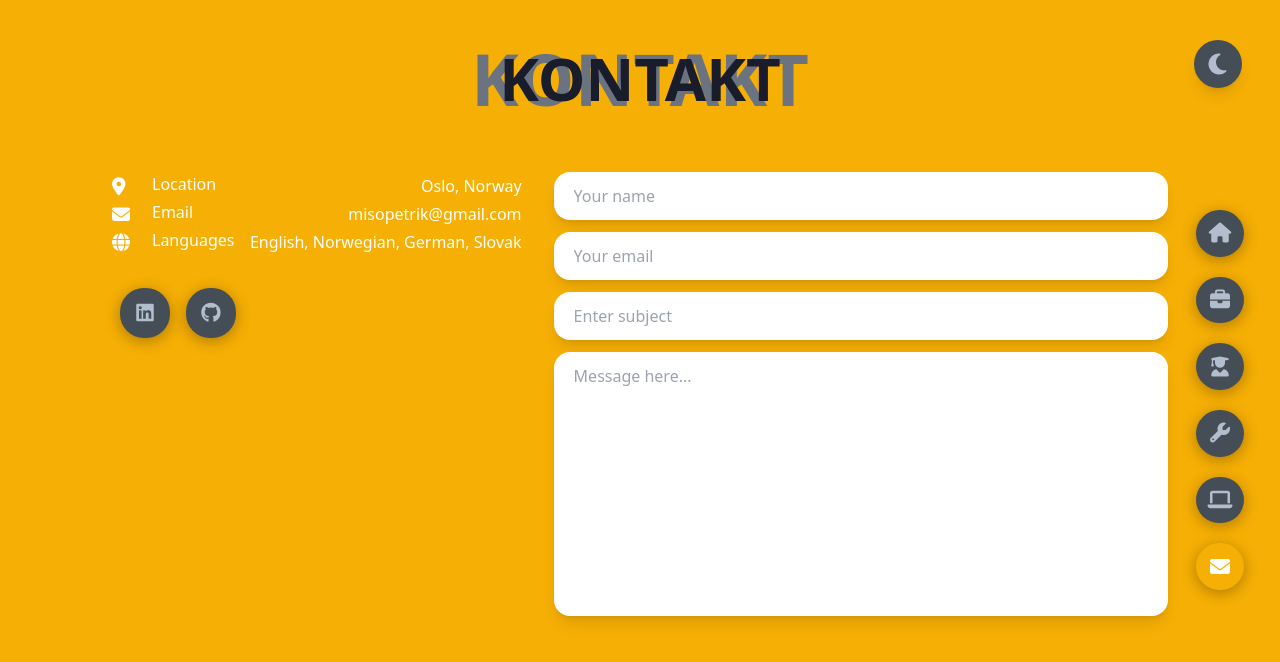
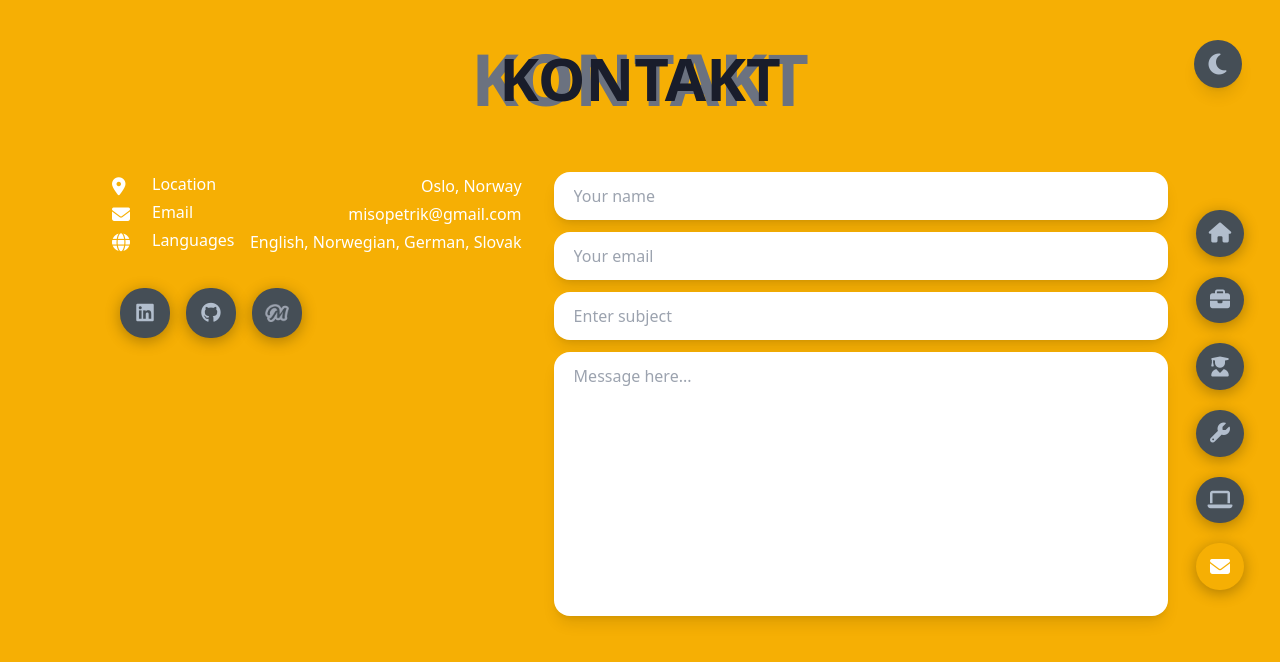
Before and after one commit to vikingviolinist/portfolio, a SvelteKit app: page /contact in a window 1280 px wide. Shown: the top 662 px of the page. Built offline with nearby package versions, Linux system fonts and the light colour scheme.

Commit message:
✨ Add frontendmasters icons and use within button

```diff
--- a/src/lib/Button.svelte
+++ b/src/lib/Button.svelte
@@ -10,7 +10,10 @@
 	href={link}
 	target="_blank"
 >
-	<i
-		class="{icon} text-gray-2 dark:text-gray-400 group-hover:text-white flex items-center justify-center text-xl"
-	/>
+	<slot />
+	{#if icon}
+		<i
+			class="{icon} text-gray-2 dark:text-gray-400 group-hover:text-white flex items-center justify-center text-xl"
+		/>
+	{/if}
 </a>
--- a/src/routes/(routes)/contact/+page.svelte
+++ b/src/routes/(routes)/contact/+page.svelte
@@ -38,6 +38,9 @@
 					link="https://www.linkedin.com/in/michal-petrik-503b14129/"
 				/>
 				<Button icon="fab fa-github" link="https://github.com/vikingviolinist" />
+				<Button icon="" link="https://frontendmasters.com/u/vikingviolinist/">
+					<img class="w-6" src={'./frontendmasters_gray.png'} alt="Frontend Masters" />
+				</Button>
 			</div>
 		</div>
 		<div class="flex-[3]">
```
Also changed, not shown: static/frontendmasters_gray.png (added), static/frontendmasters_white.png (added).
